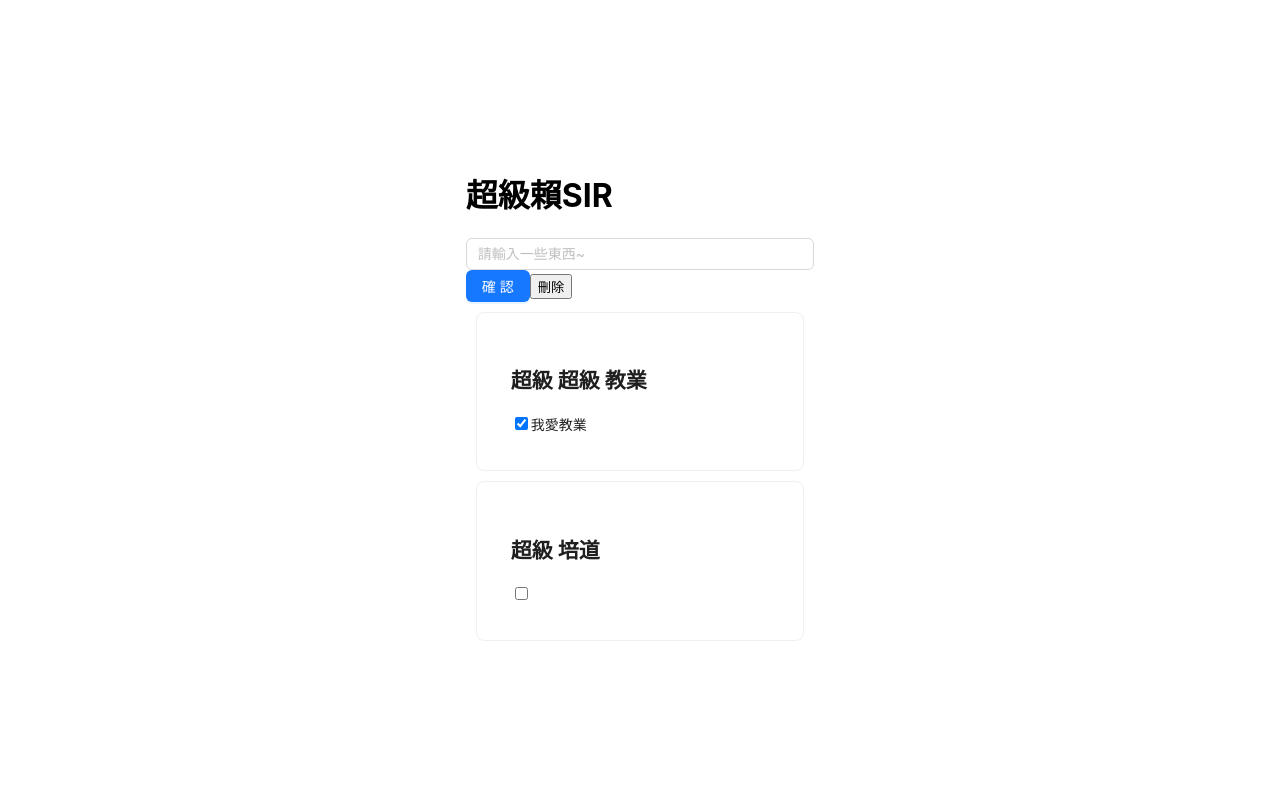
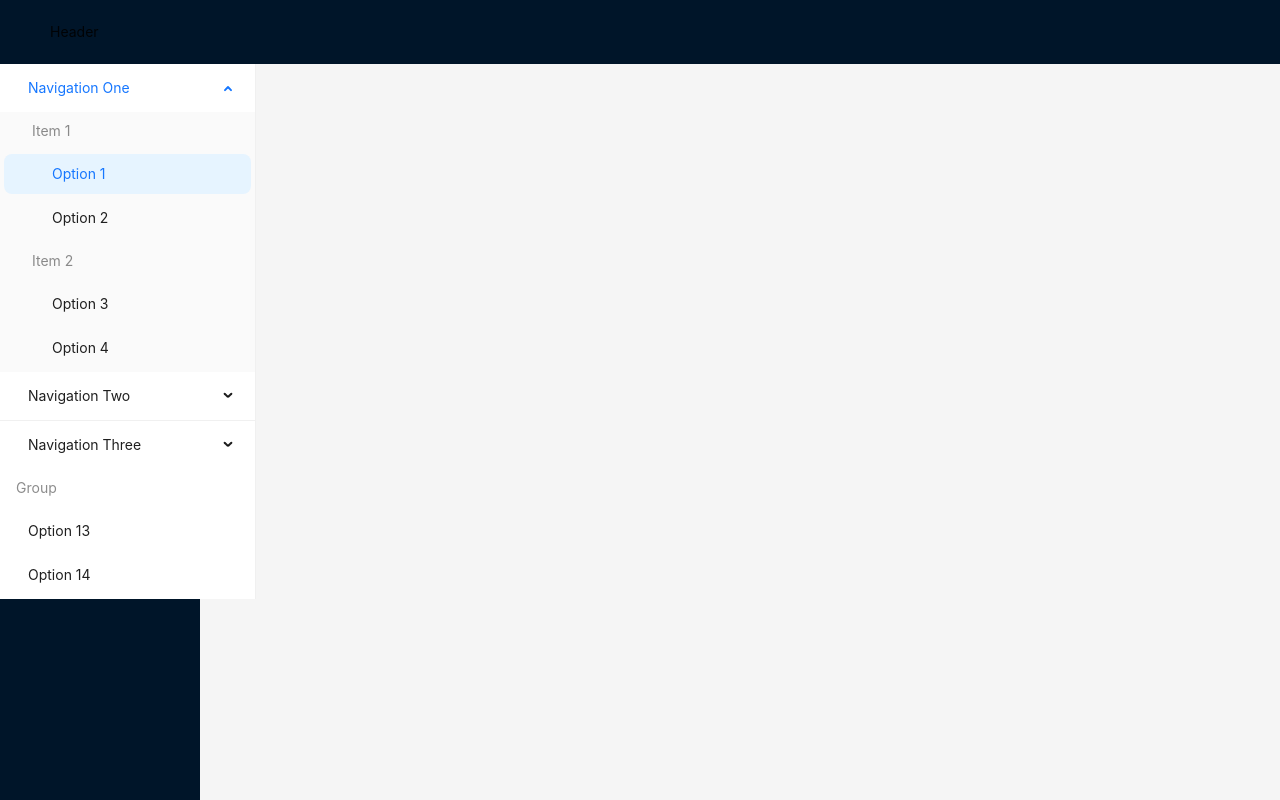
Before and after one commit to 2024-2025-kaoyip-advanced-computer/2024-09-13-easy-todo-PatrickLai7528, a React (Create React App) app in the folder my-app/: page / in a window 1280 px wide. Built offline with nearby package versions, Linux system fonts and the light colour scheme; no server answers.

Commit message:
20250313

```diff
--- a/my-app/package.json
+++ b/my-app/package.json
@@ -3,10 +3,11 @@
   "version": "0.1.0",
   "private": true,
   "dependencies": {
+    "@ant-design/icons": "^5.6.1",
     "@testing-library/jest-dom": "^5.17.0",
     "@testing-library/react": "^13.4.0",
     "@testing-library/user-event": "^13.5.0",
-    "antd": "^5.22.7",
+    "antd": "^5.24.3",
     "react": "^18.3.1",
     "react-dom": "^18.3.1",
     "react-scripts": "5.0.1",
--- a/my-app/src/Component.js
+++ b/my-app/src/Component.js
@@ -1,103 +1,104 @@
 import { useEffect, useState } from "react"
-import { Button } from "antd"
-import { Input } from "antd"
-import { Card } from "antd";
+import { CheckCircleOutlined, CloseCircleOutlined } from '@ant-design/icons';
+import { Button, Input, Card, List, Tag, Checkbox, Layout, Typography } from "antd"
+
+const { Header, Content } = Layout;
+const { Title } = Typography;
 
 export const LaiSirIsBest = () => {
     // 列表解構
-    const [todo, setTodo] = useState([
-        {
-            schoolName:"教業",
-            isLove: true
-        },
-        {
-            schoolName:"培道",
-            isLove: false
-        }
-    ])
+    const [todos, setTodos] = useState([])
 
-    useEffect(()=>{
+    useEffect(() => {
         fetch('https://jsonplaceholder.typicode.com/todos')
             .then(response => response.json())
             .then(json => {
-                setTodo(
+                setTodos(
                     json.map(item => {
                         return {
-                            schoolName: item.title,
-                            isLove: item.completed
+                            id: item.id,
+                            title: item.title,
+                            completed: item.completed
                         }
                     })
                 )
             })
-    }  ,[])
+    }, [])
 
 
-    const [value ,setValue] = useState("")
+    const [value, setValue] = useState("")
+
     return (
-        <div style={{
-            display:'flex',
-            flexDirection:'row',
-            alignContents:"center",
-            justifyContent:"center",
-            height:"100vh",
-            alignItems:"center"
-            }}>
-            <div>
-            <h1>超級賴SIR</h1>
-            <Input placeholder="請輸入一些東西~" value={value} onChange={(event) =>{
+        <Layout style={{padding:20, minHeight:"100%"}}>
+            <Header>
+                <Title level={2} style={{color:"white"}}>Todo List App</Title>
+            </Header>
+            <Content style={{height:"100%"}}>
+                <Input placeholder="請輸入一些東西~" value={value} onChange={(event) => {
                     setValue(event.target.value);
-            }}/>
-            <Button type="primary" onClick={()=>{
-                setTodo([
-                    ...todo,
+                }} />
+                <Button type="primary" onClick={() => {
+                    setTodos([
+                        ...todos,
                         value
                     ])
                 }}>
                     確認
                 </Button>
-            <button onClick={() => {
-                const newSchoolNames = todo.filter((_, index) => index !== todo.length - 1)
-                setTodo(newSchoolNames)
-            }}>刪除</button>
-            {
-                todo.filter(function (schoolName) {
-                    //return schoolName !== "教業"
-                    return true
-                }).map(function (school, index) {
+                <div style={{ maxHeight: "80vh" }}>
+                    <List
+                        dataSource={todos}
+                        renderItem={(todo) => {
                             return <TodoItem
-                        key={index}
-                        onChange={(newSchool) =>{
-                            let newSchools = [...todo];
-                            newSchools[index] = newSchool;
-                            setTodo(newSchools)
+                                onToggle={todo => {
+                                    setTodos(todos.map(x => {
+                                        if (x.id === todo.id) {
+                                            return {
+                                                ...x,
+                                                completed: !todo.completed
+                                            }
+                                        } else {
+                                            return x
+                                        }
+                                    }))
                                 }}
-                        schoolName={school.schoolName}
-                        isLove={school.isLove}
+                                todo={todo} />
+                        }}
                     />
-                })
-            }
                 </div>
-        </div>
+            </Content>
+        </Layout>
     )
 }
 
 function TodoItem(props) {
-    console.log(props)
-    return <Card style={{ margin:"10px", padding:"10px" }}>
-        <h2>超級  {props.schoolName === "教業" ? "超級" : ""}   {props.schoolName}
-        </h2>
-        <input checked={props.isLove} type='checkbox' onChange={() => {
-            //setIsLove(!isLove)
-            props.onChange({
-                schoolName: props.schoolName,
-                isLove: !props.isLove
-            })
-        }} />
-        {
-            props.isLove ? <span>我愛{props.schoolName}</span> : null
+    const { todo, onToggle } = props;
+    return <List.Item
+        actions={[
+            todo.completed ? (
+                <CheckCircleOutlined />
+            ) : (
+                <CloseCircleOutlined />
+            )
+        ]}
+    >
+        <List.Item.Meta
+            avatar={
+                <Checkbox
+                    checked={todo.completed}
+                    onChange={() => onToggle(todo)}
+                />
             }
-    </Card>
-    /**
-     * 如果schoolName是教業,  用span標籤, 顯示我愛教業
-     */
+            title={
+                <span className={todo.completed ? 'line-through text-gray-400' : ''}>
+                    {todo.title}
+                </span>
             }
+            description={
+                <Tag color={todo.completed ? 'success' : 'warning'}>
+                    {todo.completed ? 'Completed' : 'Pending'}
+                </Tag>
+            }
+        />
+    </List.Item>
+}
--- /dev/null
+++ b/my-app/src/MyMenu.js
@@ -0,0 +1,120 @@
+import { Menu } from 'antd';
+
+export const MyMenu = () => {
+    const items = [
+        {
+          key: 'sub1',
+          label: 'Navigation One',
+          children: [
+            {
+              key: 'g1',
+              label: 'Item 1',
+              type: 'group',
+              children: [
+                {
+                  key: '1',
+                  label: 'Option 1',
+                },
+                {
+                  key: '2',
+                  label: 'Option 2',
+                },
+              ],
+            },
+            {
+              key: 'g2',
+              label: 'Item 2',
+              type: 'group',
+              children: [
+                {
+                  key: '3',
+                  label: 'Option 3',
+                },
+                {
+                  key: '4',
+                  label: 'Option 4',
+                },
+              ],
+            },
+          ],
+        },
+        {
+          key: 'sub2',
+          label: 'Navigation Two',
+          children: [
+            {
+              key: '5',
+              label: 'Option 5',
+            },
+            {
+              key: '6',
+              label: 'Option 6',
+            },
+            {
+              key: 'sub3',
+              label: 'Submenu',
+              children: [
+                {
+                  key: '7',
+                  label: 'Option 7',
+                },
+                {
+                  key: '8',
+                  label: 'Option 8',
+                },
+              ],
+            },
+          ],
+        },
+        {
+          type: 'divider',
+        },
+        {
+          key: 'sub4',
+          label: 'Navigation Three',
+          children: [
+            {
+              key: '9',
+              label: 'Option 9',
+            },
+            {
+              key: '10',
+              label: 'Option 10',
+            },
+            {
+              key: '11',
+              label: 'Option 11',
+            },
+            {
+              key: '12',
+              label: 'Option 12',
+            },
+          ],
+        },
+        {
+          key: 'grp',
+          label: 'Group',
+          type: 'group',
+          children: [
+            {
+              key: '13',
+              label: 'Option 13',
+            },
+            {
+              key: '14',
+              label: 'Option 14',
+            },
+          ],
+        },
+      ];
+
+    return <Menu
+        style={{
+            width: 256,
+        }}
+        defaultSelectedKeys={['1']}
+        defaultOpenKeys={['sub1']}
+        mode="inline"
+        items={items}
+    />
+}
--- /dev/null
+++ b/my-app/src/NewComponent.js
@@ -0,0 +1,20 @@
+import { Layout } from 'antd'; // 模塊引入
+import {MyMenu} from "./MyMenu"
+
+//const { Header, Footer, Sider, Content } = Layout; // 對象解構
+
+const Header = Layout.Header;
+const Sider = Layout.Sider;
+const Content = Layout.Content;
+
+export const MyLayout = () => {
+    return <Layout style={{ height: "100vh" }} >
+        <Header >Header</Header>
+        <Layout>
+            <Sider >
+                <MyMenu/>
+            </Sider>
+            <Content>Content</Content>
+        </Layout>
+    </Layout>
+}
--- a/my-app/src/index.js
+++ b/my-app/src/index.js
@@ -4,11 +4,12 @@ import './index.css';
 import App from './App';
 import reportWebVitals from './reportWebVitals';
 import {LaiSirIsBest} from "./Component"
+import {MyLayout} from "./NewComponent"
 
 const root = ReactDOM.createRoot(document.getElementById('root'));
 root.render(
   <React.StrictMode>
-    <LaiSirIsBest/>
+    <MyLayout/>
   </React.StrictMode>
 );
 
```
Also changed, not shown: 1 other file (tests, documents, lock files or other folders). Lines whose indentation alone changed are shown as unchanged.
